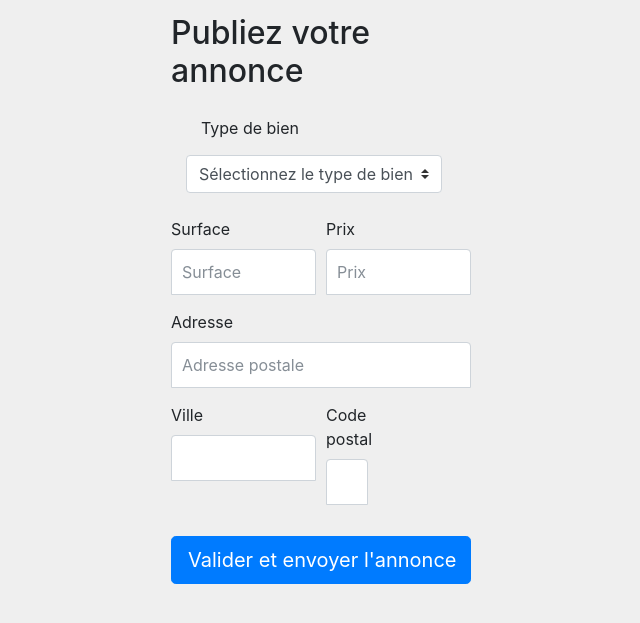
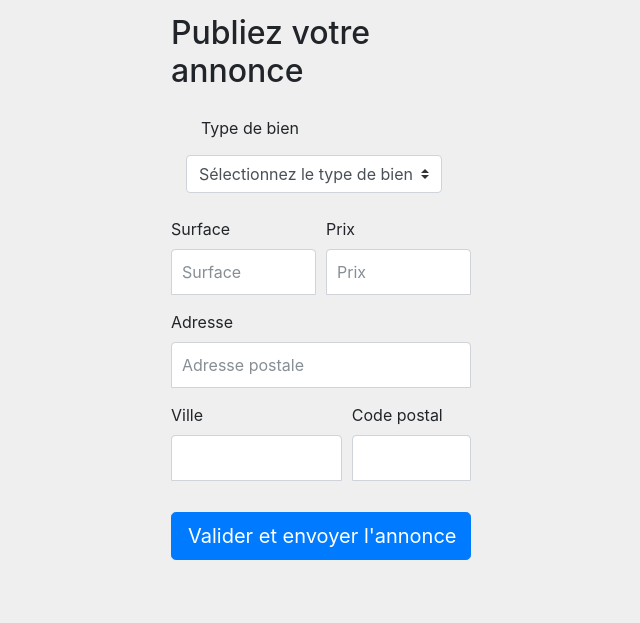
Before and after one commit to PichTic/Ue219-Groupe1, a PHP site: page /annonces-post.php in a window 1280 px wide. Shown: the part 81-704 px from the top of the page, without its empty margins (319-959 px from the left). Run offline with PHP 8.4, Linux system fonts and the light colour scheme.

Commit message:
Modifications de visuel création d'annonce

```diff
--- a/annonces-post.php
+++ b/annonces-post.php
@@ -41,11 +41,11 @@
     <input type="text" class="form-control" id="inputAddress" placeholder="Adresse postale">
   </div>
   <div class="form-row">
-    <div class="form-group col-md-6">
+    <div class="form-group col-md-7">
       <label for="inputCity">Ville</label>
       <input type="text" class="form-control" id="inputCity">
     </div>
-    <div class="form-group col-md-2">
+    <div class="form-group col-md-5">
       <label for="inputZip">Code postal</label>
       <input type="text" class="form-control" id="inputZip">
     </div>
```
